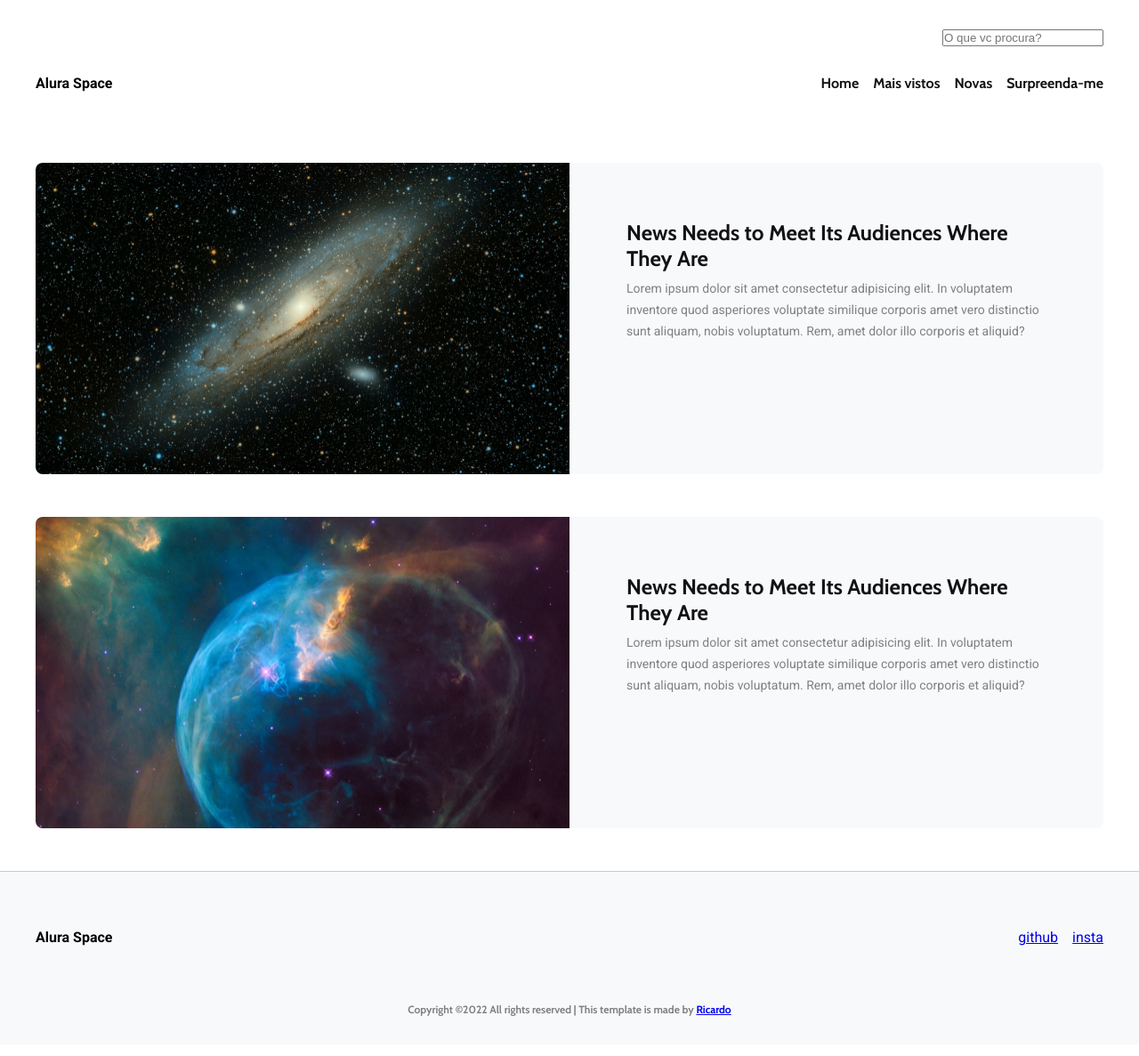
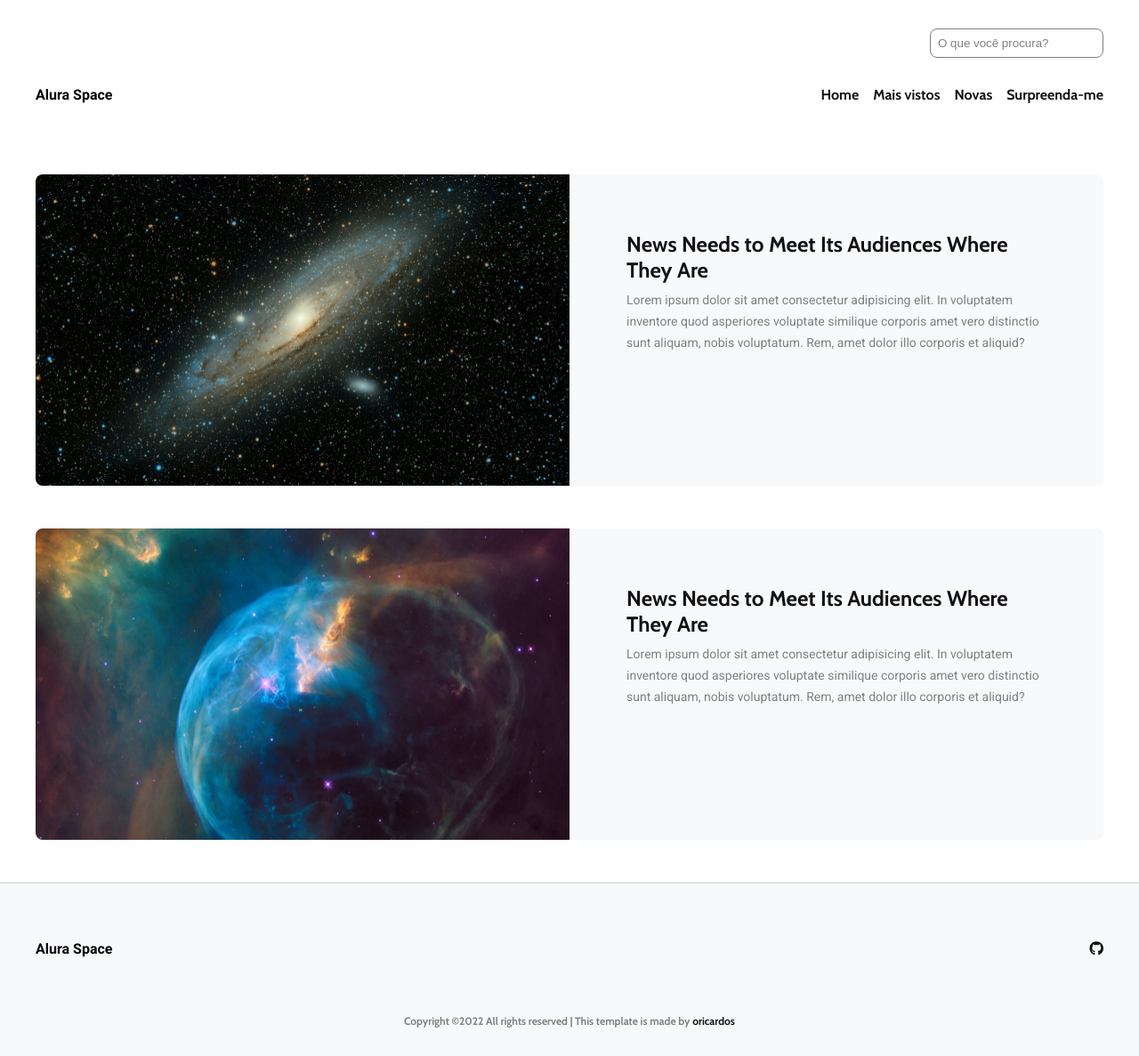
Before and after one commit to oricardos/space, a Django app: page / in a window 1280 px wide. Shown: the whole page at 89% size. Before the commit the page ends 1142 px from the top, so only its background shows below. Run offline with Django 4.2, Linux system fonts and the light colour scheme; some libraries are stand-ins or nearby versions.

Commit message:
conclusao

```diff
--- a/galeria/templates/galeria/base.html
+++ b/galeria/templates/galeria/base.html
@@ -15,6 +15,8 @@
     <link rel="preconnect" href="https://fonts.gstatic.com" crossorigin>
     <link href="https://fonts.googleapis.com/css2?family=Cabin:wght@700&family=Roboto:wght@400;700&display=swap" rel="stylesheet">
 
+    <script src="https://kit.fontawesome.com/3b48aa32f5.js" crossorigin="anonymous"></script>
+
     <title>Alura Space</title>
 </head>
 <body>
--- a/galeria/templates/galeria/partials/_footer.html
+++ b/galeria/templates/galeria/partials/_footer.html
@@ -4,13 +4,16 @@
             <a href="{% url 'index' %}" class="footer__logo">Alura Space</a>
 
             <ul class="footer__social">
-                <li><a href="#">github</a></li>
-                <li><a href="#">insta</a></li>
+                <li>
+                    <a href="#" class="footer__social--logo">
+                        <i class="fab fa-github"></i>
+                    </a>
+                </li>
             </ul>
         </div>
 
         <p class="footer__copyright">
-            Copyright ©2022 All rights reserved | This template is made by <a href="https://github.com/oricardos" target="_blank">Ricardo</a>
+            Copyright ©2022 All rights reserved | This template is made by <a href="https://github.com/oricardos" target="_blank" class="footer__made">oricardos</a>
         </p>
     </div>
 </footer>
--- a/galeria/templates/galeria/partials/_header.html
+++ b/galeria/templates/galeria/partials/_header.html
@@ -1,6 +1,6 @@
 <header class="container header">
     <div class="header__search">
-        <input type="search" name="search" id="search" placeholder="O que vc procura?">
+        <input class="input__search" type="search" name="search" id="search" placeholder="O que você procura?">
     </div>
 
     <nav class="nav">
--- a/setup/static/styles/footer.css
+++ b/setup/static/styles/footer.css
@@ -11,7 +11,8 @@ footer {
     justify-content: space-between;
 }
 
-.footer__logo {
+.footer__logo,
+.footer__made {
     text-decoration: none;
     color: var(--bold);
     font-weight: var(--bold);
@@ -21,6 +22,11 @@ footer {
     list-style: none;
     display: flex;
     gap: var(--gap1);
+
+}
+
+.footer__social--logo {
+    color: var(--black);
 }
 
 .footer__copyright {
@@ -30,3 +36,7 @@ footer {
     margin-top: 4rem;
     font-family: 'Cabin', sans-serif;
 }
+
+.footer__made {
+    color: var(--black);
+}
--- a/setup/static/styles/styles.css
+++ b/setup/static/styles/styles.css
@@ -72,6 +72,21 @@ header {
     padding: 1rem 0;
 }
 
+.input__search {
+    padding: .5rem;
+    border-radius: .5rem;
+    border: solid 1px var(--gray);
+    transition: .3s ease-in-out;
+}
+
+.input__search:focus {
+    border: solid 1px var(--black);
+}
+
+.input__search::placeholder {
+    color: var(--gray);
+}
+
 nav.nav {
     width: 100%;
     /* position: sticky; */
```
Also changed, not shown: static/styles/footer.css (+11 -1 lines), static/styles/styles.css (+15 -0 lines).
